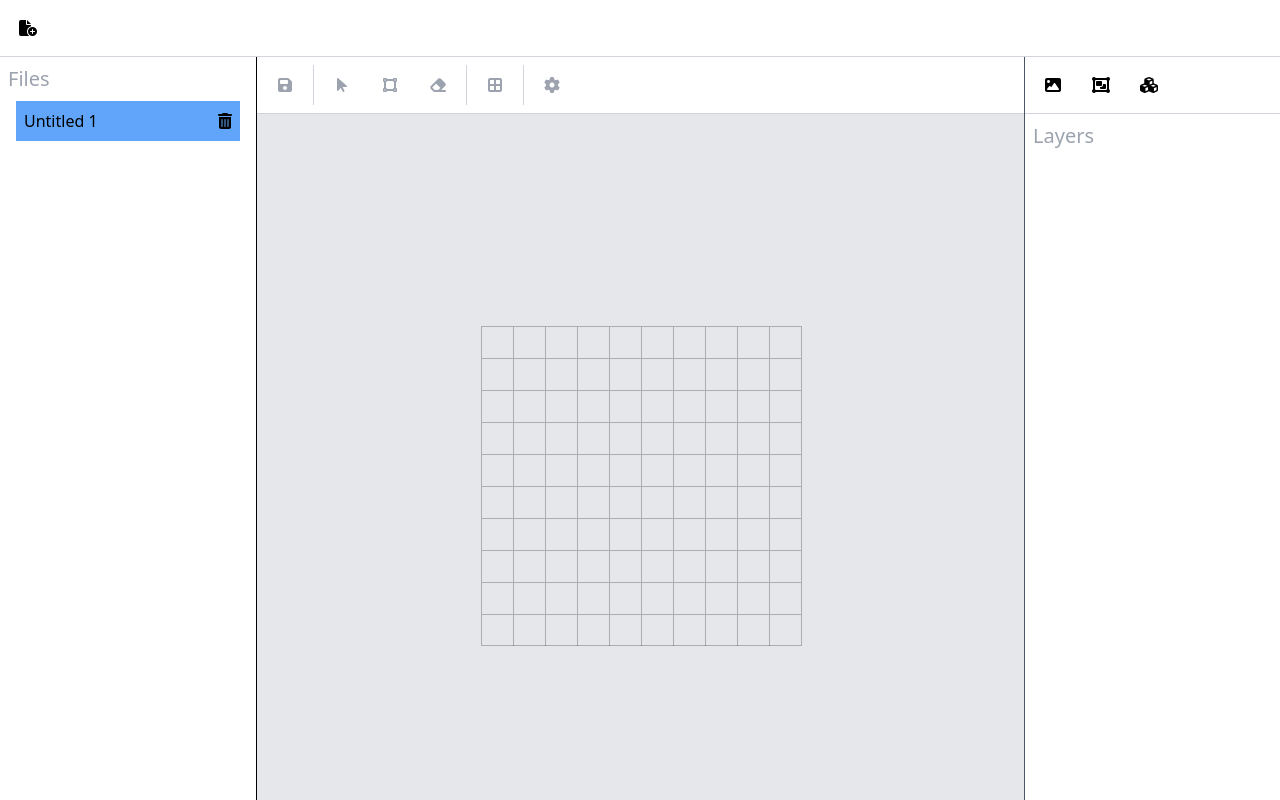
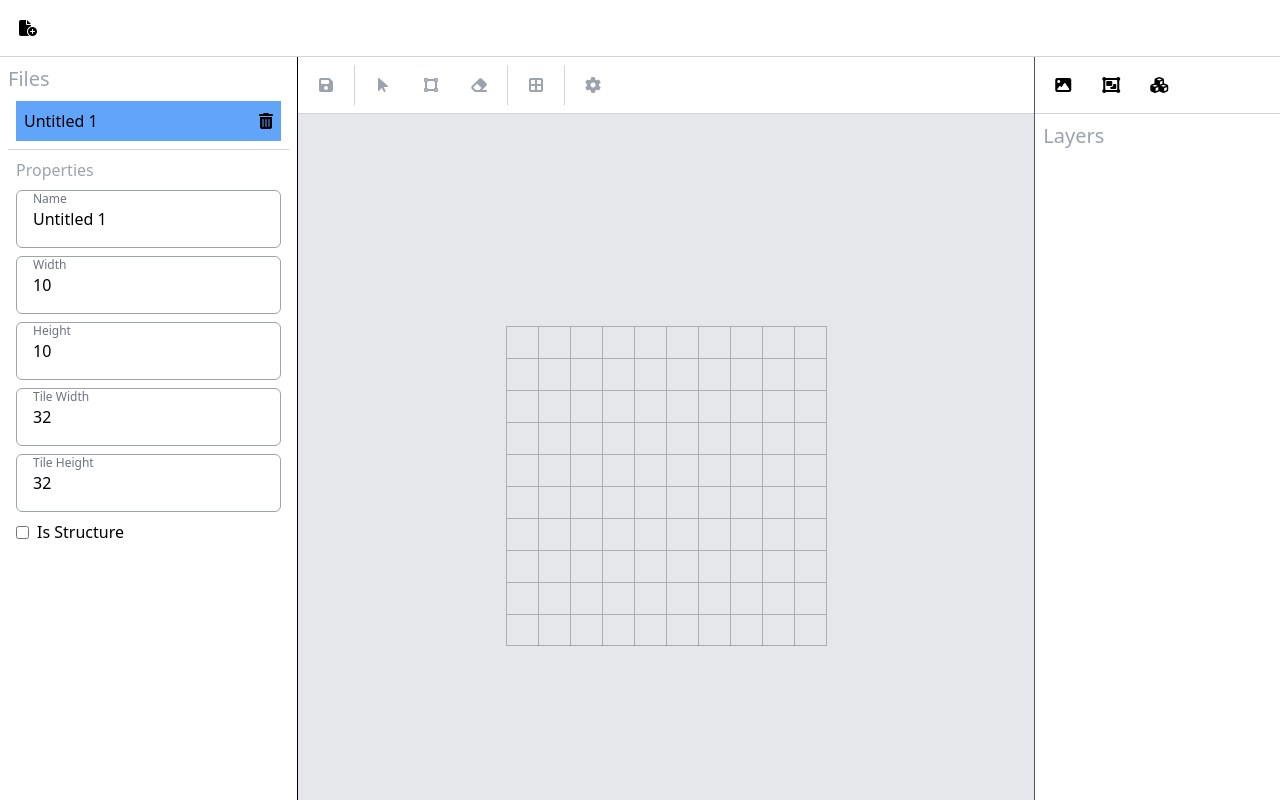
Before and after one commit to dylanclaywell/tile-titan-deprecated, a React (Vite) app: page / in a window 1280 px wide. Both pictures are taken after a click on the button 28 px from the left and 28 px from the top of the page. Built offline with nearby package versions, Linux system fonts and the light colour scheme.

Commit message:
Changed where the file settings appears

```diff
--- /dev/null
+++ b/src/components/File/Properties.tsx
@@ -0,0 +1,145 @@
+import React, { useContext, useState } from 'react'
+import z from 'zod'
+
+import { EditorContext } from '../../contexts/EditorContext'
+import { TextField } from '../TextField'
+import { useKey } from '../../hooks/useKey'
+import {
+  zodCheckboxValueToBoolean,
+  zodStringToNumber,
+} from '../../utils/zodStringToNumber'
+
+function isPropertiesFormElement(
+  element: HTMLElement | null | undefined
+): element is HTMLFormElement {
+  return element instanceof HTMLFormElement && element.id === 'file-properties'
+}
+
+const Form = z.object({
+  name: z.string().min(1),
+  width: z.string().transform(zodStringToNumber),
+  height: z.string().transform(zodStringToNumber),
+  tileWidth: z.string().transform(zodStringToNumber),
+  tileHeight: z.string().transform(zodStringToNumber),
+  isStructure: z.string().optional().transform(zodCheckboxValueToBoolean),
+})
+
+type FormType = z.infer<typeof Form>
+type Errors = {
+  [key in keyof FormType]?: string
+}
+
+export function Properties() {
+  const [{ selectedFileId, files }, { dispatch }] = useContext(EditorContext)
+  const [errors, setErrors] = useState<Errors>({})
+
+  const currentFile = files.find((file) => file.id === selectedFileId)
+
+  function onBlur(e: React.FocusEvent<HTMLInputElement>) {
+    const parent = e.currentTarget.closest('form')
+    if (isPropertiesFormElement(parent)) parent.requestSubmit()
+  }
+
+  function onEnter() {
+    const parent = document.activeElement?.closest('form')
+    if (isPropertiesFormElement(parent)) parent.requestSubmit()
+  }
+
+  useKey('Enter', onEnter)
+
+  if (!currentFile) return null
+
+  return (
+    <div className="p-2 border-t border-gray-300 space-y-2 basis-1/2 flex-1 overflow-y-auto">
+      <h2 className="text-gray-400">Properties</h2>
+      <form
+        key={currentFile.id}
+        id="file-properties"
+        className="space-y-2"
+        onSubmit={(e) => {
+          e.preventDefault()
+          const formData = new FormData(e.currentTarget)
+          const rawValues = Object.fromEntries(formData.entries())
+          try {
+            const values = Form.parse(rawValues)
+            setErrors({})
+
+            dispatch({
+              type: 'UPDATE_FILE_SETTINGS',
+              ...values,
+            })
+          } catch (error) {
+            console.log(error)
+
+            if (error instanceof z.ZodError) {
+              const errors: Errors = {}
+
+              error.issues.forEach((issue) => {
+                errors[issue.path[0] as keyof FormType] = issue.message
+              })
+
+              setErrors(errors)
+            }
+          }
+        }}
+      >
+        <TextField
+          label="Name"
+          inputProps={{ defaultValue: currentFile.name, name: 'name' }}
+          onBlur={onBlur}
+          hasError={errors.name !== undefined}
+          hintText={errors.name}
+        />
+        <TextField
+          label="Width"
+          inputProps={{
+            defaultValue: currentFile.width.toString(),
+            name: 'width',
+          }}
+          onBlur={onBlur}
+          hasError={errors.width !== undefined}
+          hintText={errors.width}
+        />
+        <TextField
+          label="Height"
+          inputProps={{
+            defaultValue: currentFile.height.toString(),
+            name: 'height',
+          }}
+          onBlur={onBlur}
+          hasError={errors.height !== undefined}
+          hintText={errors.height}
+        />
+        <TextField
+          label="Tile Width"
+          inputProps={{
+            defaultValue: currentFile.tileWidth.toString(),
+            name: 'tileWidth',
+          }}
+          onBlur={onBlur}
+          hasError={errors.tileWidth !== undefined}
+          hintText={errors.tileWidth}
+        />
+        <TextField
+          label="Tile Height"
+          inputProps={{
+            defaultValue: currentFile.tileHeight.toString(),
+            name: 'tileHeight',
+          }}
+          onBlur={onBlur}
+          hasError={errors.tileHeight !== undefined}
+          hintText={errors.tileHeight}
+        />
+        <label className="flex items-center space-x-2">
+          <input
+            name="isStructure"
+            type="checkbox"
+            defaultChecked={currentFile.isStructure}
+            onChange={() => onEnter()}
+          />
+          <span>Is Structure</span>
+        </label>
+      </form>
+    </div>
+  )
+}
--- a/src/components/ResourceList/ResourceListItem.tsx
+++ b/src/components/ResourceList/ResourceListItem.tsx
@@ -18,7 +18,7 @@ export interface Props {
   onDragEnd: React.DragEventHandler<HTMLDivElement>
   onDrop: React.DragEventHandler<HTMLDivElement>
   onHide?: (id: string) => void
-  onDelete: (id: string) => void
+  onDelete?: (id: string) => void
 }
 
 export function ResourceListItem({
@@ -94,6 +94,7 @@ export function ResourceListItem({
             onClick={() => onHide(id)}
           />
         )}
+        {onDelete && (
           <Button
             name="Delete"
             classes={clsx({
@@ -103,6 +104,7 @@ export function ResourceListItem({
             iconName="trash-can"
             onClick={() => onDelete(id)}
           />
+        )}
       </div>
     </div>
   )
--- a/src/contexts/EditorContext.tsx
+++ b/src/contexts/EditorContext.tsx
@@ -11,6 +11,7 @@ import {
   LayerType,
   ObjectLayer,
   ObjectLayerType,
+  StructureLayerType,
   TileLayerType,
   Type,
 } from '../types/layer'
@@ -92,6 +93,7 @@ export type Actions =
       height: number
       tileWidth: number
       tileHeight: number
+      isStructure: boolean
     }
   | { type: 'DELETE_FILE'; id: string }
 
@@ -351,7 +353,8 @@ const reducer = (state: State, action: Actions): State => {
 
       const sortOrder = selectedFile.layers.length + 1
 
-      if (layerType === 'tilelayer') {
+      switch (layerType) {
+        case 'tilelayer': {
           const layer: TileLayerType = {
             id: generateId(),
             type: layerType,
@@ -370,7 +373,8 @@ const reducer = (state: State, action: Actions): State => {
               },
             ],
           }
-      } else if (layerType === 'objectlayer') {
+        }
+        case 'objectlayer': {
           const layer: ObjectLayerType = {
             id: generateId(),
             type: layerType,
@@ -389,8 +393,30 @@ const reducer = (state: State, action: Actions): State => {
               },
             ],
           }
-      } else {
+        }
+        case 'structurelayer': {
+          const layer: StructureLayerType = {
+            id: generateId(),
+            type: layerType,
+            name: `Layer ${selectedFile.layers.length + 1}`,
+            data: [],
+            isVisible: true,
+            sortOrder,
+          }
+          return {
+            ...state,
+            files: [
+              ...state.files.filter((file) => file.id !== selectedFile.id),
+              {
+                ...selectedFile,
+                layers: [layer, ...selectedFile.layers],
+              },
+            ],
+          }
+        }
+        default: {
           return state
+        }
       }
     }
     case 'ADD_OBJECT': {
@@ -552,6 +578,7 @@ const reducer = (state: State, action: Actions): State => {
         name: `Untitled ${state.files.length + 1}`,
         layers: [],
         sortOrder: state.files.length + 1,
+        isStructure: false,
       }
 
       return {
@@ -575,7 +602,7 @@ const reducer = (state: State, action: Actions): State => {
       }
     }
     case 'UPDATE_FILE_SETTINGS': {
-      const { name, width, height, tileWidth, tileHeight } = action
+      const { name, width, height, tileWidth, tileHeight, isStructure } = action
       const currentFile = state.files.find(
         (file) => file.id === state.selectedFileId
       )
--- a/src/types/file.ts
+++ b/src/types/file.ts
@@ -10,6 +10,7 @@ export const File = z.object({
   name: z.string().min(1),
   layers: z.array(Layer),
   sortOrder: z.number().min(0),
+  isStructure: z.boolean(),
 })
 
 export type FileType = z.infer<typeof File>
--- a/src/types/layer.ts
+++ b/src/types/layer.ts
@@ -1,6 +1,8 @@
 import z from 'zod'
+
 import { Tilemap } from './tilemap'
 import { Object } from './object'
+import { Structure } from './structure'
 
 export const TileLayer = z.object({
   id: z.string().min(1),
@@ -20,10 +22,20 @@ export const ObjectLayer = z.object({
   sortOrder: z.number().int().min(0),
 })
 
-export const Layer = z.union([TileLayer, ObjectLayer])
+export const StructureLayer = z.object({
+  id: z.string().min(1),
+  type: z.literal('structurelayer'),
+  name: z.string().min(1),
+  data: z.array(Structure),
+  isVisible: z.boolean(),
+  sortOrder: z.number().int().min(0),
+})
+
+export const Layer = z.union([TileLayer, ObjectLayer, StructureLayer])
 
 export type Type = 'tilelayer' | 'objectlayer' | 'structurelayer'
 
 export type TileLayerType = z.infer<typeof TileLayer>
 export type ObjectLayerType = z.infer<typeof ObjectLayer>
+export type StructureLayerType = z.infer<typeof StructureLayer>
 export type LayerType = z.infer<typeof Layer>
--- /dev/null
+++ b/src/types/structure.ts
@@ -0,0 +1,9 @@
+import z from 'zod'
+
+export const Structure = z.object({
+  fileId: z.string().min(1),
+  x: z.number().min(0),
+  y: z.number().min(0),
+})
+
+export type StructureType = z.infer<typeof Structure>
--- a/src/utils/zodStringToNumber.ts
+++ b/src/utils/zodStringToNumber.ts
@@ -18,3 +18,10 @@ export function zodStringToNumber(value: string, context: z.RefinementCtx) {
   }
   return parsedValue
 }
+
+export function zodCheckboxValueToBoolean(
+  value: string | undefined,
+  context: z.RefinementCtx
+) {
+  return value === 'on'
+}
--- a/src/views/FileView.tsx
+++ b/src/views/FileView.tsx
@@ -3,6 +3,7 @@ import React, { useContext } from 'react'
 import { EditorContext } from '../contexts/EditorContext'
 import { ResourceList } from '../components/ResourceList/ResourceList'
 import { ResourceListItem } from '../components/ResourceList/ResourceListItem'
+import { Properties } from '../components/File/Properties'
 
 export function FileView() {
   const [{ files, selectedFileId }, { dispatch }] = useContext(EditorContext)
@@ -29,6 +30,7 @@ export function FileView() {
             />
           ))}
       </ResourceList>
+      {selectedFileId && <Properties />}
     </div>
   )
 }
--- a/src/views/MetadataView.tsx
+++ b/src/views/MetadataView.tsx
@@ -4,6 +4,7 @@ import { LayerView } from './LayerView'
 import { TilesetView } from './TilesetView'
 import { EditorContext } from '../contexts/EditorContext'
 import { ObjectView } from './ObjectView'
+import { StructureView } from './StructureView'
 
 export function MetadataView() {
   const [{ selectedLayerId, selectedFileId, files }] = useContext(EditorContext)
@@ -24,6 +25,8 @@ export function MetadataView() {
         return <TilesetView />
       case 'objectlayer':
         return <ObjectView />
+      case 'structurelayer':
+        return <StructureView />
     }
   })()
 
--- /dev/null
+++ b/src/views/StructureView.tsx
@@ -0,0 +1,51 @@
+import React, { useContext } from 'react'
+
+import { ResourceList } from '../components/ResourceList/ResourceList'
+import { ResourceListItem } from '../components/ResourceList/ResourceListItem'
+import { EditorContext } from '../contexts/EditorContext'
+import { FileType } from '../types/file'
+
+export function StructureView() {
+  const [{ files, selectedFileId }] = useContext(EditorContext)
+
+  const availableStructures: FileType[] = files.filter(
+    (f) => f.id !== selectedFileId && f.isStructure
+  )
+
+  return (
+    <div className="flex flex-col basis-[30vw] border-gray-600 flex-grow">
+      <div className="basis-1/2 flex-1 overflow-y-auto">
+        <h1 className="m-2 mb-0 text-xl text-gray-400">Structures</h1>
+        <ResourceList>
+          {availableStructures.map((structure) => {
+            if (!structure) return null
+
+            return (
+              <ResourceListItem
+                key={`object-${structure.id}`}
+                id={structure.id}
+                sortOrder={structure.sortOrder}
+                isSelected={false}
+                isVisible
+                name={structure.name}
+                onClick={() => {
+                  // TODO
+                }}
+                onDragStart={() => {
+                  // TODO
+                }}
+                onDragEnd={() => {
+                  // TODO
+                }}
+                onDrop={(event) => {
+                  event.preventDefault()
+                }}
+                draggedId={null}
+              />
+            )
+          })}
+        </ResourceList>
+      </div>
+    </div>
+  )
+}
```
Also changed, not shown: src/views/LayerView.tsx (+13 -2 lines). Lines whose indentation alone changed are shown as unchanged.
